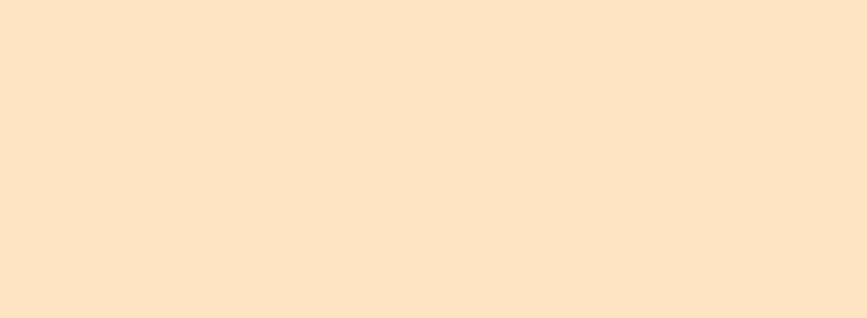
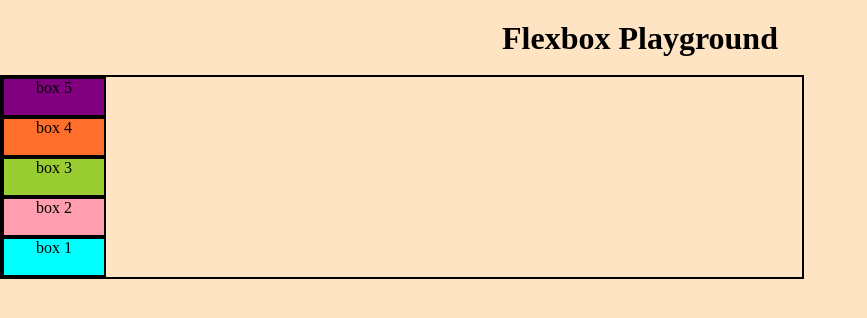
Before and after one commit to Sarthak-Kaushik/JavaScript-Practice, a plain HTML site: page Practice_CSS.html in a window 1280 px wide. Shown: the whole page, without its empty margins (0-867 px from the left). Drawn offline with Linux system fonts and the light colour scheme.

Commit message:
CSS Practice

```diff
--- a/Practice_CSS.css
+++ b/Practice_CSS.css
@@ -6,4 +6,44 @@
 
 body {
     background-color: bisque;
+    text-align: center;
+
 }
+
+h1 {
+    margin-top: 20px;
+}
+
+div {
+    width: 100px;
+    height: 100px;
+    border: 2px solid black;
+    display: inline-block;
+}
+
+.box1 {
+    background-color: rgb(0, 255, 255);
+}
+
+.box2 {
+    background-color: rgb(255, 158, 174);
+}
+
+.box3 {
+    background-color: yellowgreen;
+}
+
+.box4 {
+    background-color: rgb(255, 110, 42);
+}
+
+.box5 {
+    background-color: purple;
+}
+
+.container {
+    width: 800px;
+    height: 200px;
+    display: flex;
+    flex-direction: column-reverse;
+}
--- a/Practice_CSS.html
+++ b/Practice_CSS.html
@@ -8,7 +8,15 @@
 </head>
 <body>
 
-
+    <h1>Flexbox Playground</h1>
+    <br>
+    <div class="container">
+        <div class="box1">box 1</div>
+        <div class="box2">box 2</div>
+        <div class="box3">box 3</div>
+        <div class="box4">box 4</div>
+        <div class="box5">box 5</div>
+    </div>
 
 </body>
 </html>
```
